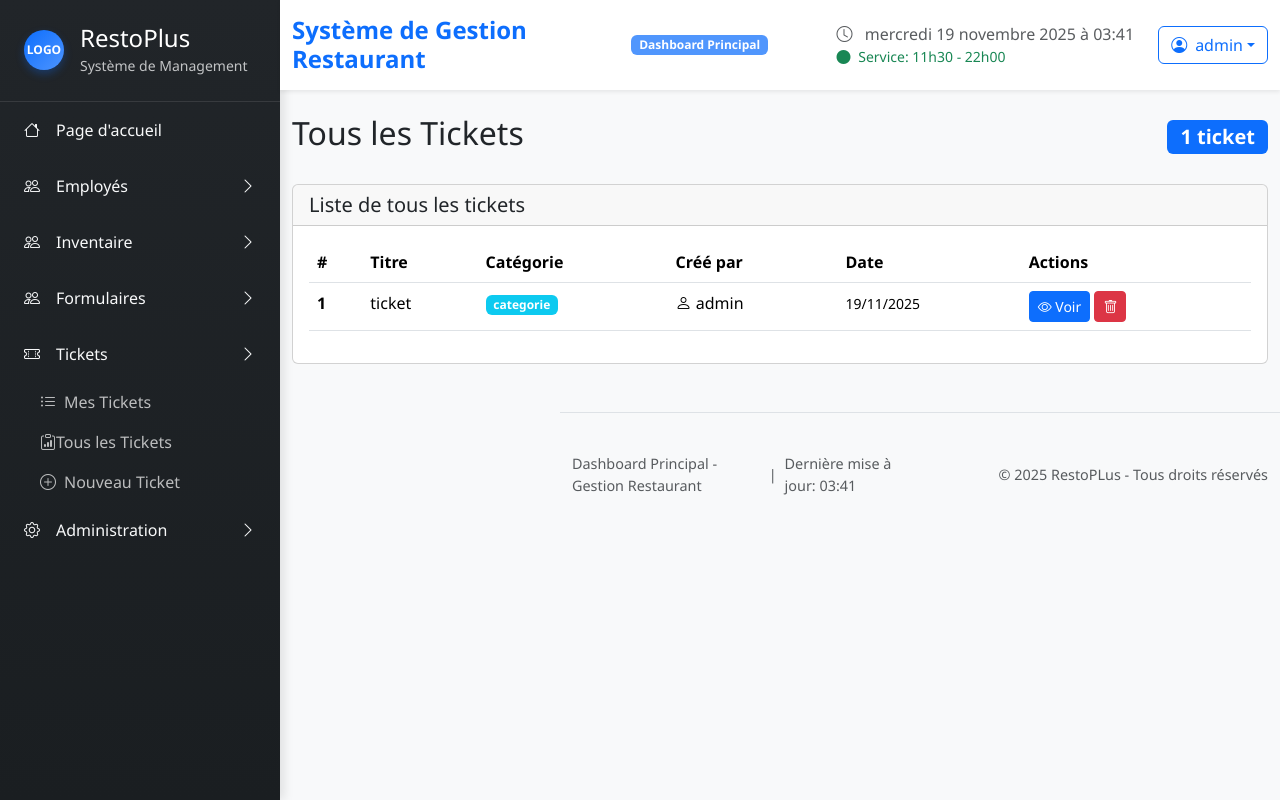
After one commit to DylanNomaou/Approfondissement-Web, a Django app: page /tickets/all/ in a window 1280 px wide. The commit adds this page. Run offline with Django 5.2, Linux system fonts and the light colour scheme; a user stored in the database is signed in; data comes from the database, SQL or seed files in the repository; both versions use the stored data as it was after the commit.

Commit message:
Bien joué
* Fonctionnalités des tickets de formulaire pour signaler un problème.

* ajout d'erreur 404 et 403

```diff
--- a/ApprofondissementWeb/restoplus/models.py
+++ b/ApprofondissementWeb/restoplus/models.py
@@ -601,3 +601,35 @@ class WorkShift(models.Model):
             employee=employee,
             date=date
         ).first()  # Un seul quart par employé par jour
+
+class Ticket(models.Model):
+    """Modèle pour les tickets de support"""
+    # CATEGORY_CHOICES = [
+    #     ('Bris', 'Bris d\'équipement'),
+    #     ('inventaire', 'Problème d\'inventaire'),
+    #     ('technique', 'Problème technique'),
+    #     ('autre', 'Autre'),
+    # ]
+    title = models.CharField(max_length=255, verbose_name="Titre du ticket")
+    description = models.TextField(verbose_name="Description du problème")
+    category = models.CharField(
+        max_length=150,
+        verbose_name="Catégorie",
+        help_text="ex: bris d'équipement, Problème d'inventaire, Problème technique, autre ..."
+    )
+    created_by = models.ForeignKey(
+        User,
+        on_delete=models.CASCADE,
+        related_name='tickets_crees',
+        verbose_name="Créé par"
+    )
+
+    date_created = models.DateTimeField(auto_now_add=True, verbose_name="Date de création")
+
+    class Meta:
+        verbose_name = "Ticket"
+        verbose_name_plural = "Tickets"
+        ordering = ['-date_created']
+
+    def __str__(self):
+        return f"#{self.id} - {self.title}"
--- a/ApprofondissementWeb/restoplus/templates/restoplus/accueil.html
+++ b/ApprofondissementWeb/restoplus/templates/restoplus/accueil.html
@@ -253,6 +253,7 @@
                     <span class="small">Voir Rapport</span>
                   </button>
                 </div>
+
               </div>
             </div>
           </div>
--- /dev/null
+++ b/ApprofondissementWeb/restoplus/templates/restoplus/all_tickets.html
@@ -0,0 +1,82 @@
+{% extends "restoplus/base.html" %}
+{% load static %}
+{% block title %}Tous les Tickets - RestoPlus{% endblock %}
+{% block content %}
+
+<div class="container-fluid mt-4">
+    <div class="d-flex justify-content-between align-items-center mb-4">
+        <h2>Tous les Tickets</h2>
+        <span class="badge bg-primary fs-5">{{ total_tickets }} ticket{{ total_tickets|pluralize }}</span>
+    </div>
+
+    {% if messages %}
+        {% for message in messages %}
+            <div class="alert alert-{{ message.tags }} alert-dismissible fade show" role="alert">
+                {{ message }}
+                <button type="button" class="btn-close" data-bs-dismiss="alert"></button>
+            </div>
+        {% endfor %}
+    {% endif %}
+
+    <div class="card">
+        <div class="card-header">
+            <h5 class="mb-0">Liste de tous les tickets</h5>
+        </div>
+        <div class="card-body">
+            <div class="table-responsive">
+                <table class="table table-hover">
+                    <thead>
+                        <tr>
+                            <th>#</th>
+                            <th>Titre</th>
+                            <th>Catégorie</th>
+                            <th>Créé par</th>
+                            <th>Date</th>
+                            <th>Actions</th>
+                        </tr>
+                    </thead>
+                    <tbody>
+                        {% for ticket in tickets %}
+                            <tr>
+                                <td><strong>{{ ticket.id }}</strong></td>
+                                <td>{{ ticket.title }}</td>
+                                <td>
+                                    <span class="badge bg-info">{{ ticket.category }}</span>
+                                </td>
+                                <td>
+                                    <i class="bi bi-person"></i>
+                                    {{ ticket.created_by.get_full_name|default:ticket.created_by.username }}
+                                </td>
+                                <td>
+                                    <small>
+                                        {{ ticket.date_created|date:"d/m/Y" }}
+                                    </small>
+                                </td>
+                                <td>
+                                    <a href="{% url 'ticket_detail' ticket.id %}" class="btn btn-sm btn-primary">
+                                        <i class="bi bi-eye"></i> Voir
+                                    </a>
+                                    <a href="{% url 'delete_ticket' ticket.id %}" class="btn btn-sm btn-danger">
+                                        <i class="bi bi-trash"></i>
+                                    </a>
+                                </td>
+                            </tr>
+                        {% empty %}
+                            <tr>
+                                <td colspan="6" class="text-center text-muted">
+                                    Aucun ticket pour le moment.
+                                </td>
+                            </tr>
+                        {% endfor %}
+                    </tbody>
+                </table>
+            </div>
+        </div>
+
+
+
+
+
+
+
+{% endblock %}
--- a/ApprofondissementWeb/restoplus/templates/restoplus/partials/sidebar.html
+++ b/ApprofondissementWeb/restoplus/templates/restoplus/partials/sidebar.html
@@ -100,6 +100,39 @@
                         <li class="nav-item">
                             <a class="nav-link text-light-50 py-2" href="{% url 'fill_availability' %}">
                                 <i class="bi bi-person-plus me-2"></i>Formulaire Disponibilités
+                            </a>
+                        </li>
+                    </ul>
+                </div>
+            </li>
+
+            <li class="nav-item">
+                <a class="nav-link text-light d-flex align-items-center py-3 px-4 sidebar-link" href="#"
+                    data-bs-toggle="collapse" data-bs-target="#ticketsSubmenu">
+                    <i class="bi bi-ticket-perforated me-3"></i>
+                    <span>Tickets</span>
+                    <i class="bi bi-chevron-right ms-auto"></i>
+                </a>
+                <div class="collapse {% if 'tickets' in request.path %}show{% endif %}" id="ticketsSubmenu">
+                    <ul class="nav flex-column ms-4">
+                        <li class="nav-item">
+                            <a class="nav-link text-light-50 py-2 {% if request.resolver_match.url_name == 'tickets_list' %}active{% endif %}"
+                                href="{% url 'tickets_list' %}">
+                                <i class="bi bi-list-ul me-2"></i>Mes Tickets
+                            </a>
+                        </li>
+                        {% if user.has_permission.can_manage_users or user.is_staff  %}
+                            <li class="nav-item">
+                                <a class="nav-link text-light-50 py-2 {% if request.resolver_match.url_name == 'all_tickets' %}active{% endif %}"
+                                    href="{% url 'all_tickets' %}">
+                                    <i class="bi bi-clipboard-data"></i>Tous les Tickets
+                                </a>
+                            </li>
+                        {% endif %}
+                        <li class="nav-item">
+                            <a class="nav-link text-light-50 py-2 {% if request.resolver_match.url_name == 'create_ticket' %}active{% endif %}"
+                                href="{% url 'create_ticket' %}">
+                                <i class="bi bi-plus-circle me-2"></i>Nouveau Ticket
                             </a>
                         </li>
                     </ul>
--- a/ApprofondissementWeb/restoplus/urls.py
+++ b/ApprofondissementWeb/restoplus/urls.py
@@ -29,6 +29,11 @@ urlpatterns=[
     path('create-schedule/', views.create_schedule, name='create_schedule'),
     path('view-schedule/', views.view_schedule, name='view_schedule'),
     path('publish-schedule/', views.publish_schedule, name='publish_schedule'),
+    path('tickets/', views.tickets_list, name='tickets_list'),
+    path('tickets/create/', views.create_ticket, name='create_ticket'),
+    path('tickets/<int:ticket_id>/', views.ticket_detail, name='ticket_detail'),
+    path('tickets/<int:ticket_id>/delete/', views.delete_ticket, name='delete_ticket'),
+    path('tickets/all/', views.all_tickets, name='all_tickets'),
     # URLS SECTION INVENTAIRE
     path('inventory/',views.inventory_management,name='inventory_management'),
     path('delete-inventoy-item/<str:sku>/', views.delete_inventory_item, name='delete_inventory_item'),
--- a/ApprofondissementWeb/restoplus/views.py
+++ b/ApprofondissementWeb/restoplus/views.py
@@ -4,6 +4,7 @@ from datetime import date
 from django.shortcuts import render,redirect,get_object_or_404
 from django.contrib.auth import login
 from django.http import Http404
+from django.db.models import Q
 from django.core.exceptions import PermissionDenied,ValidationError
 from django.contrib import messages
 from django.http import JsonResponse
@@ -11,6 +12,8 @@ from django.views.decorators.csrf import csrf_exempt
 from django.views.decorators.http import require_http_methods
 from django.contrib.auth.decorators import login_required
 from django.views.decorators.http import require_POST
+from .forms import UserRegisterForm, UserLoginForm, TaskForm,AvailabilityForm, TicketForm
+from .models import User, Role, Task, Notification,Availability, Task, Ticket
 from django import forms
 from .forms import UserRegisterForm, UserLoginForm, TaskForm,AvailabilityForm, InventoryFilterForm
 from .models import User, Role, Task, Notification,Availability, Task, Inventory
@@ -1141,7 +1144,71 @@ def publish_schedule(request):
             'message': f'Erreur serveur: {str(e)}'
         })
 
+@login_required
+def tickets_list(request):
+    """" """
+    tickets = Ticket.objects.filter(created_by=request.user).select_related('created_by')
 
+    return render(request, 'restoplus/tickets_list.html', {'tickets': tickets})
+
+@login_required
+def create_ticket(request):
+    """ """
+    if request.method == 'POST':
+        form = TicketForm(request.POST)
+        if form.is_valid():
+            ticket = form.save(commit=False)
+            ticket.created_by = request.user
+            ticket.save()
+
+            messages.success(request, "Ticket créé avec succès !")
+            return redirect('ticket_detail', ticket_id=ticket.id)
+    else:
+        form = TicketForm()
+    return render(request, 'restoplus/create_ticket.html', {'form': form})
+
+@login_required
+def ticket_detail(request, ticket_id):
+    """Details d'un ticket"""
+    ticket = get_object_or_404(Ticket, id=ticket_id)
+
+    if ticket.created_by != request.user and not request.user.has_permission('can_manage_users'):
+        messages.error(request, "Vous n'avez pas la permission de voir ce ticket.")
+        return render(request, 'restoplus/403.html', status=403)
+    return render(request, 'restoplus/ticket_detail.html', {'ticket': ticket})
+
+@login_required
+def delete_ticket(request, ticket_id):
+    """Supprimer un ticket"""
+    ticket = get_object_or_404(Ticket, id=ticket_id)
+
+    if ticket.created_by != request.user and not request.user.has_permission('can_manage_users'):
+        return render(request, 'restoplus/403.html', status=403)
+
+    if request.method == 'POST':
+        ticket_title = ticket.title
+        ticket.delete()
+        messages.success(request, f"Ticket '{ticket_title}' supprimé avec succès.")
+        if request.user.has_permission('can_manage_users'):
+            return redirect('all_tickets')
+        else:
+            return redirect('tickets_list')
+    return render(request, 'restoplus/delete_ticket.html', {'ticket': ticket})
+
+@login_required
+def all_tickets(request):
+    """Vue pour les admins - voir TOUS les tickets"""
+
+    if not request.user.has_permission('can_manage_users'):
+        return render(request, 'restoplus/403.html', status=403)
+
+    tickets = Ticket.objects.all().select_related('created_by').order_by('-date_created')
+
+    context = {
+        'tickets': tickets,
+        'total_tickets': tickets.count(),
+    }
+    return render(request, 'restoplus/all_tickets.html', context)
 
 def custom_403_view(request, exception=None):
     """Vue personnalisée pour les erreurs 403 de permission refusée"""
```
Also changed, not shown: ApprofondissementWeb/restoplus/forms.py (+88 -1 lines), ApprofondissementWeb/restoplus/templates/restoplus/create_ticket.html (added, +75 -0 lines), ApprofondissementWeb/restoplus/templates/restoplus/delete_ticket.html (added, +34 -0 lines), ApprofondissementWeb/restoplus/templates/restoplus/ticket_detail.html (added, +82 -0 lines), ApprofondissementWeb/restoplus/templates/restoplus/tickets_list.html (added, +60 -0 lines), ApprofondissementWeb/db.sqlite3, ApprofondissementWeb/restoplus/migrations/0019_alter_user_email_ticket.py (added), ApprofondissementWeb/restoplus/migrations/0020_alter_ticket_category.py (added), ApprofondissementWeb/restoplus/migrations/0022_merge_20251118_2041.py (added).
